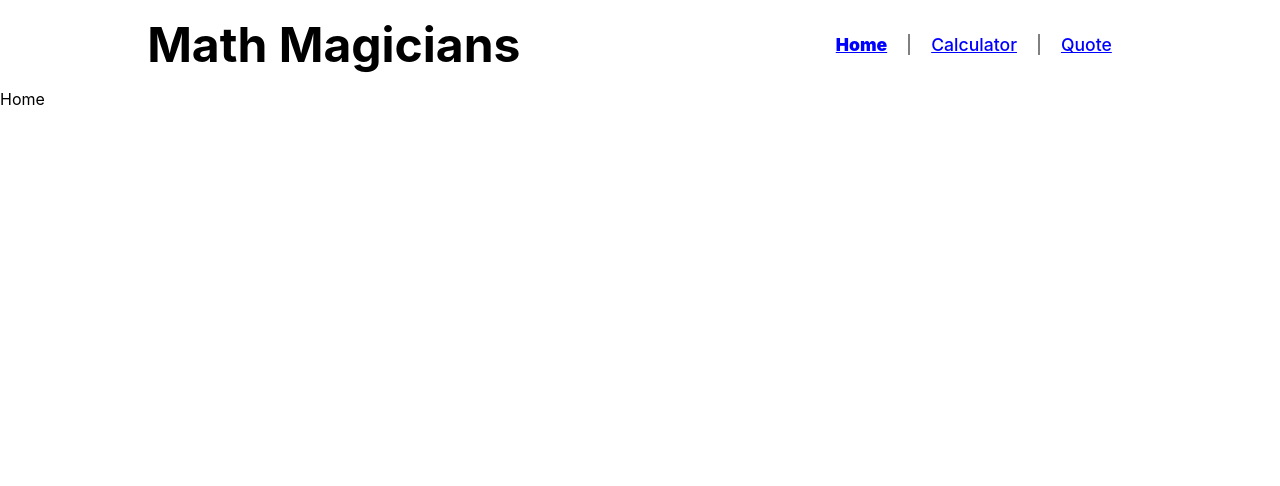
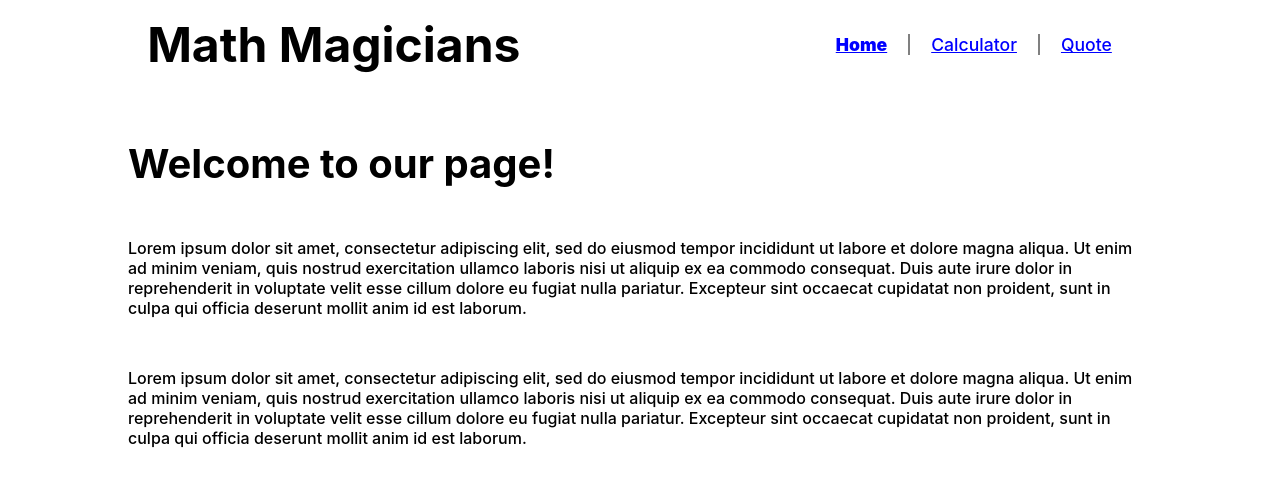
Before and after one commit to hmunish/math-magicians, a React (Create React App) app: page / in a window 1280 px wide. Shown: the top 486 px of the page. Built offline with nearby package versions, Linux system fonts and the light colour scheme.

Commit message:
Add styles for home page

```diff
--- a/src/components/Home.js
+++ b/src/components/Home.js
@@ -1,3 +1,27 @@
-const Home = () => <p>Home</p>;
+import './home.css';
+
+const Home = () => (
+  <section className="article">
+    <h3>Welcome to our page!</h3>
+    <p>
+      Lorem ipsum dolor sit amet, consectetur adipiscing elit, sed do eiusmod
+      tempor incididunt ut labore et dolore magna aliqua. Ut enim ad minim
+      veniam, quis nostrud exercitation ullamco laboris nisi ut aliquip ex ea
+      commodo consequat. Duis aute irure dolor in reprehenderit in voluptate
+      velit esse cillum dolore eu fugiat nulla pariatur. Excepteur sint occaecat
+      cupidatat non proident, sunt in culpa qui officia deserunt mollit anim id
+      est laborum.
+    </p>
+    <p>
+      Lorem ipsum dolor sit amet, consectetur adipiscing elit, sed do eiusmod
+      tempor incididunt ut labore et dolore magna aliqua. Ut enim ad minim
+      veniam, quis nostrud exercitation ullamco laboris nisi ut aliquip ex ea
+      commodo consequat. Duis aute irure dolor in reprehenderit in voluptate
+      velit esse cillum dolore eu fugiat nulla pariatur. Excepteur sint occaecat
+      cupidatat non proident, sunt in culpa qui officia deserunt mollit anim id
+      est laborum.
+    </p>
+  </section>
+);
 
 export default Home;
--- a/src/components/calculator.css
+++ b/src/components/calculator.css
@@ -3,6 +3,8 @@
   display: flex;
   flex-direction: column;
   justify-content: center;
+  align-items: center;
+  gap: 50px 0;
 }
 
 .calculator {
--- a/src/components/header.css
+++ b/src/components/header.css
@@ -1,5 +1,5 @@
 header {
-  flex-basis: 100%;
+  width: 100%;
   padding: 15px 0;
   display: flex;
   justify-content: space-around;
--- /dev/null
+++ b/src/components/home.css
@@ -0,0 +1,14 @@
+.article {
+  width: 80%;
+  display: flex;
+  flex-direction: column;
+  gap: 50px 0;
+}
+
+.article > h3 {
+  font-size: 2.5rem;
+}
+
+.article > p {
+  font-weight: 500;
+}
```
